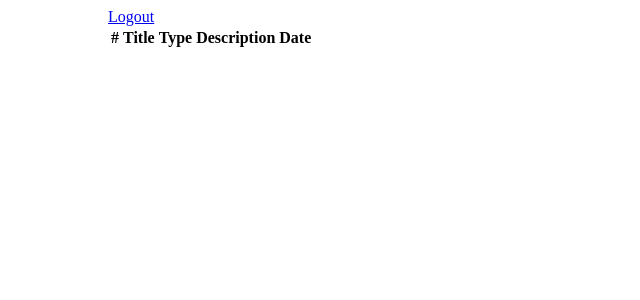
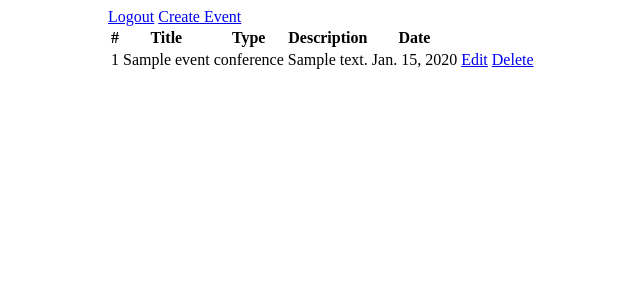
Before and after one commit to BehrozKarim/Event-Scheduling-Platform, a Django app: page / in a window 1280 px wide. Shown: the top 300 px of the page, without its empty margins (132-772 px from the left). Run offline with Django 4.2, Linux system fonts and the light colour scheme; a user stored in the database is signed in; tables that the repository leaves empty hold one stand-in row (values such as "Sample post"); lists and menus that the app fills with data are empty.

Commit message:
feat(create Event): Added Create Event Functionality

```diff
--- /dev/null
+++ b/event_scheduling_platform/event/templates/create_event.html
@@ -0,0 +1,6 @@
+<form method="post" enctype="multipart/form-data">
+    {% csrf_token %}
+    {{ form }}
+    <button class="btn btn-success ml-2" type="submit">Create Event</button>
+</form>
+{{ form.media }}
--- a/event_scheduling_platform/event/templates/home.html
+++ b/event_scheduling_platform/event/templates/home.html
@@ -9,6 +9,7 @@
     <div class="container" style="width: 800px; margin:0 auto;">
         {% if user.is_authenticated %}
         <a href="{% url 'logout' %}">Logout</a>
+        <a href="{% url 'event-create' %}">Create Event</a>
         <table >
             <thead>
                 <tr role="row">
--- a/event_scheduling_platform/event/urls.py
+++ b/event_scheduling_platform/event/urls.py
@@ -2,10 +2,11 @@ from django.urls import path
 from . import views
 
 urlpatterns = [
-    path('',views.home,name='home'),
     path('accounts/register/',views.register,name='register'),
-    path('event-list/', views.EventListView.as_view(), name='event-list'),
+    path('', views.EventListView.as_view(), name='event-list'),
     path('event/<int:pk>/edit/', views.EventUpdateView.as_view(), name='event-edit'),
     path('delete/<int:pk>', views.EventDeleteView.as_view(), name='event-delete'),
+    path('event-create/', views.EventCreateView.as_view(), name='event-create'),
+
 
 ]
--- a/event_scheduling_platform/event/views.py
+++ b/event_scheduling_platform/event/views.py
@@ -31,7 +31,7 @@ from django.contrib.auth.decorators import login_required
 class EventCreateView(LoginRequiredMixin, CreateView):
     login_url = 'login'
     form_class = EventCreateMultiForm
-    template_name = 'events/create_event.html'
+    template_name = 'create_event.html'
     success_url = reverse_lazy('event-list')
 
     def form_valid(self, form):
@@ -62,11 +62,6 @@ class EventDeleteView(LoginRequiredMixin, DeleteView):
     template_name = 'delete_event.html'
     success_url = reverse_lazy('event-list')
 
-
-# Home Route
-def home(request):
-    return render(request,'home.html')
-
 # User Register
 def register(request):
     form=UserCreationForm
```
